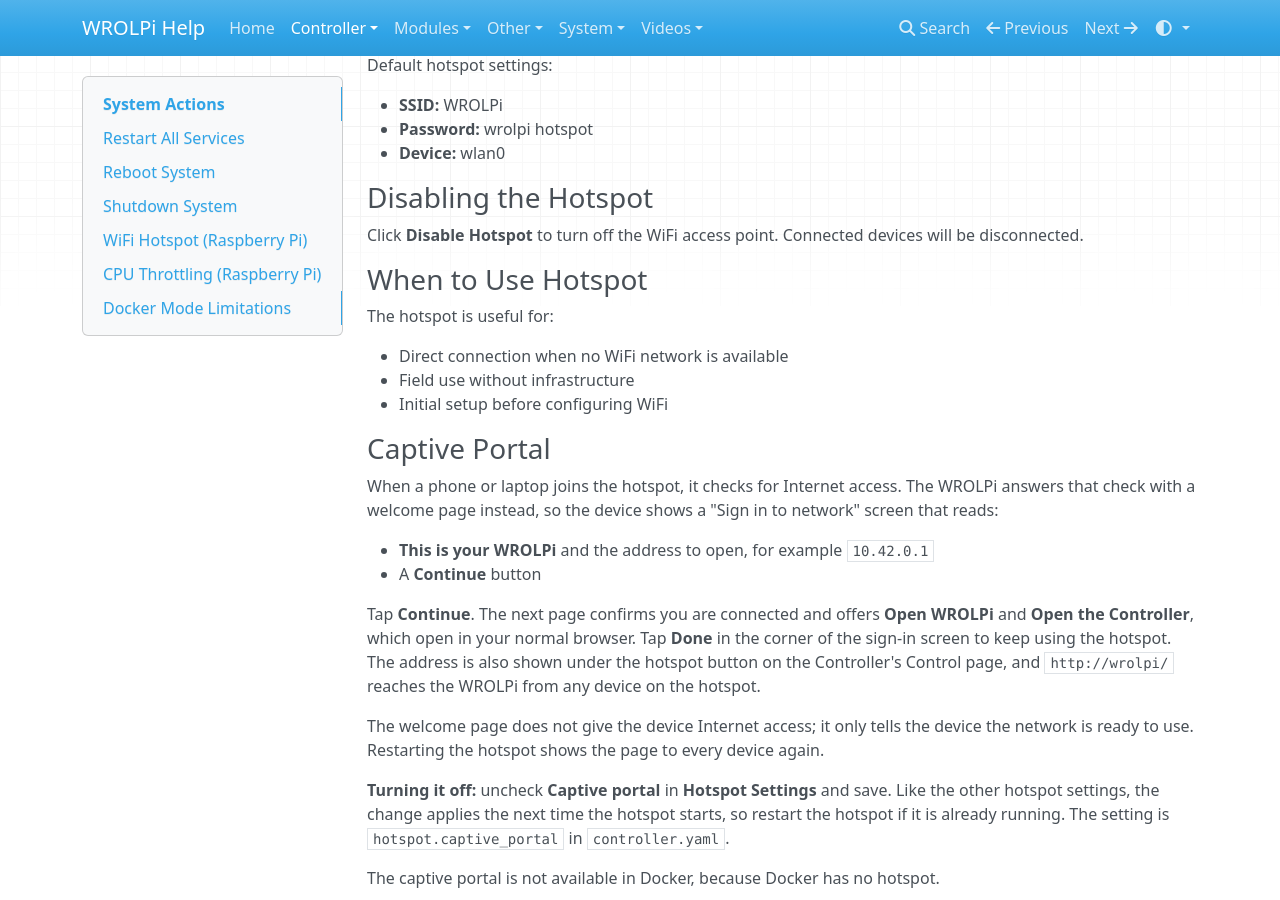
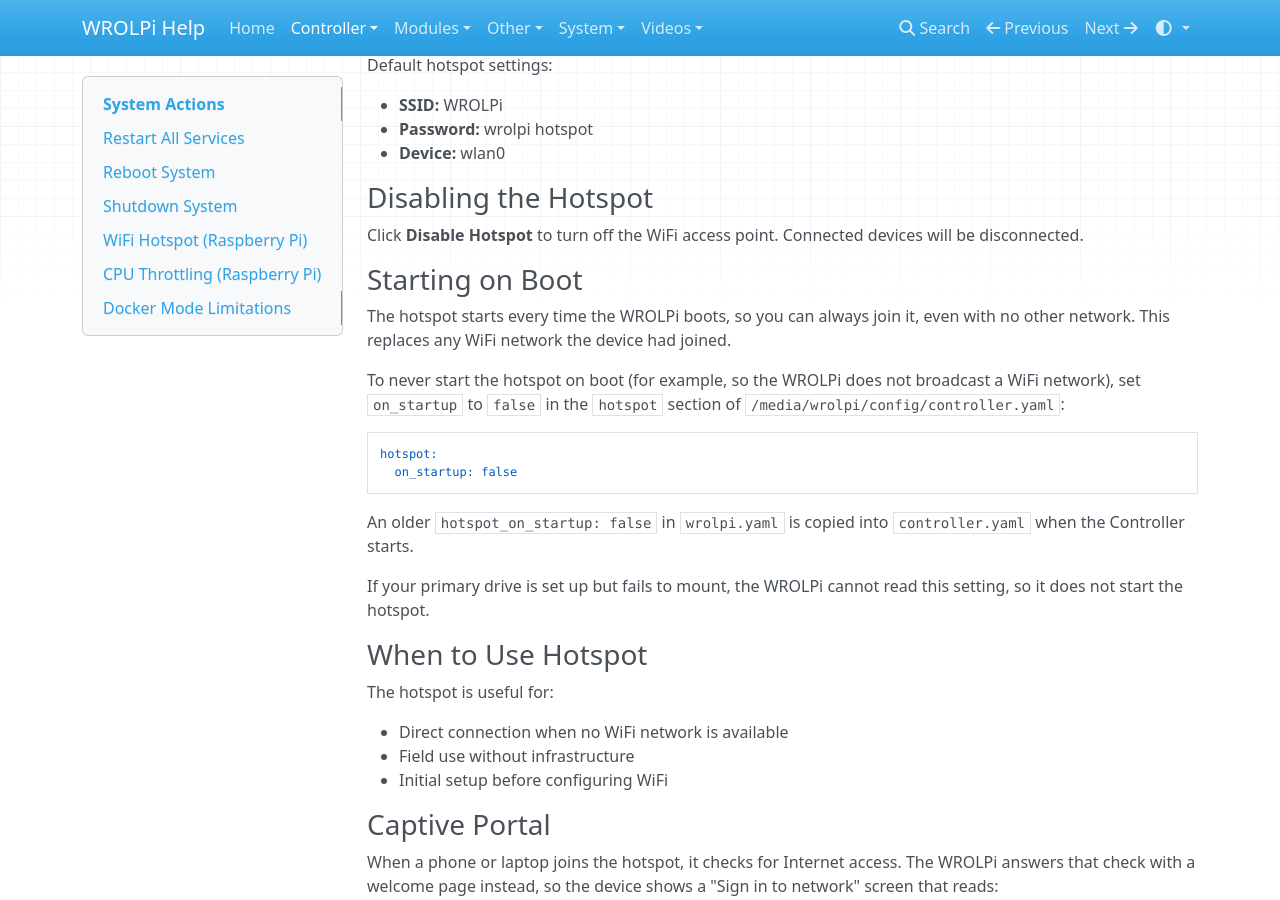
Before and after one commit to wrolpi/wrolpi-help, an MkDocs documentation site: the page built from docs/controller/system.md, in a window 1280 px wide and 900 px high, scrolled down 1823 px. Built offline with MkDocs 1.6.1, drawn with Linux system fonts in a browser that asks for light colours; nearby versions of some CDN libraries.

Commit message:
Document starting the hotspot on boot
Co-Authored-By: Claude Opus 5.5 <noreply@anthropic.com>

````diff
--- a/docs/controller/system.md
+++ b/docs/controller/system.md
@@ -80,6 +80,26 @@ Default hotspot settings:
 Click **Disable Hotspot** to turn off the WiFi access point. Connected devices will be
 disconnected.
 
+### Starting on Boot
+
+The hotspot starts every time the WROLPi boots, so you can always join it, even with no
+other network.  This replaces any WiFi network the device had joined.
+
+To never start the hotspot on boot (for example, so the WROLPi does not broadcast a WiFi
+network), set `on_startup` to `false` in the `hotspot` section of
+`/media/wrolpi/config/controller.yaml`:
+
+```yaml
+hotspot:
+  on_startup: false
+```
+
+An older `hotspot_on_startup: false` in `wrolpi.yaml` is copied into `controller.yaml` when
+the Controller starts.
+
+If your primary drive is set up but fails to mount, the WROLPi cannot read this setting,
+so it does not start the hotspot.
+
 ### When to Use Hotspot
 
 The hotspot is useful for:
````
